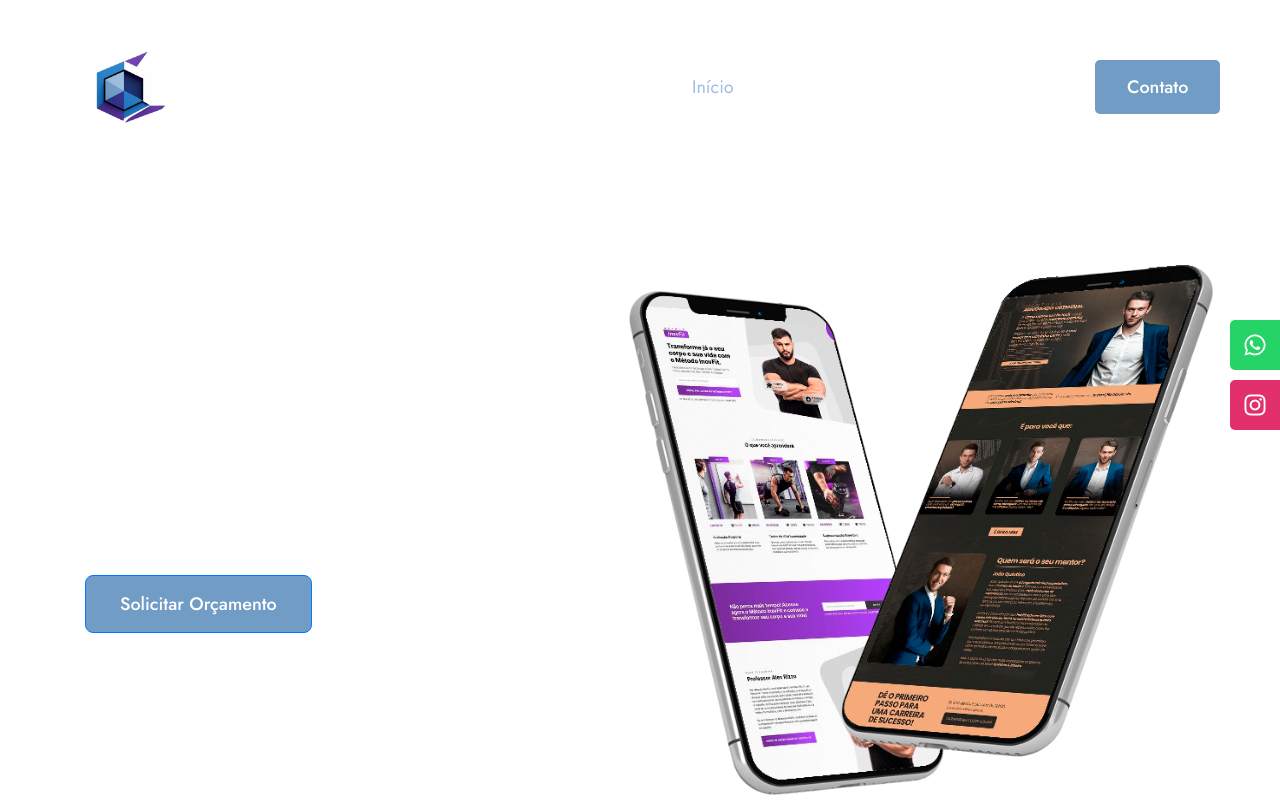
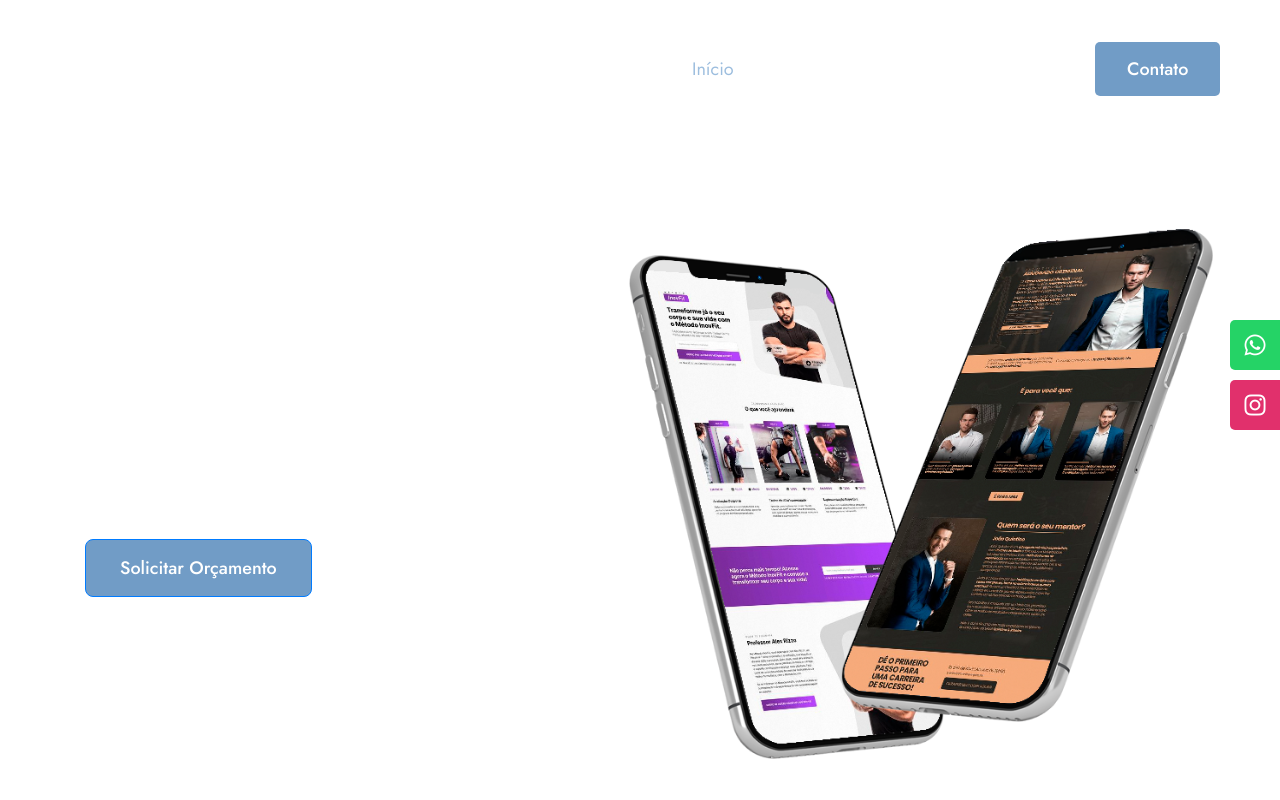
Before and after one commit to contademoz25/formadaweb-page, a plain HTML site: page index.html in a window 1280 px wide. Shown: the top 800 px of the page. Drawn offline with nearby package versions, Linux system fonts and the light colour scheme.

Commit message:
Update index.html

```diff
--- a/index.html
+++ b/index.html
@@ -83,7 +83,7 @@
                         </a>
                     </div>
                     <a class="navbar-brand" href="./index.html">
-                        <figure class="mb-0"><img src="./assets/images/6-simbolo-sem-fundo.png" alt="" class="logotipo img-fluid"></figure>
+                        <figure class="mb-0"> <!-- logotipo removido --> </figure>
                     </a>
                     <button class="navbar-toggler collapsed" type="button" data-toggle="collapse"
                         data-target="#navbarSupportedContent" aria-controls="navbarSupportedContent"
```
